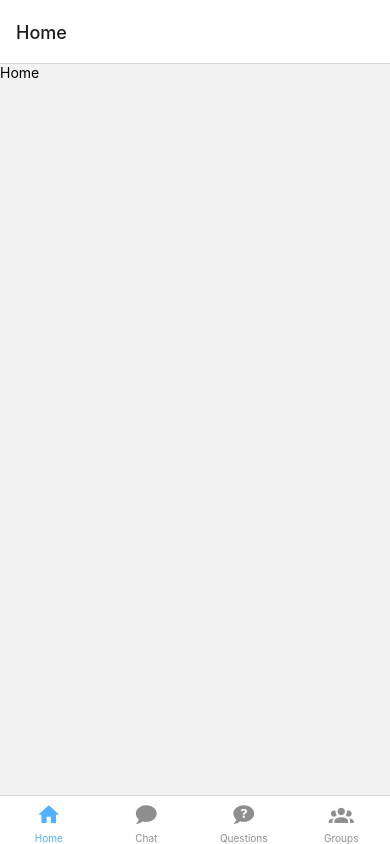
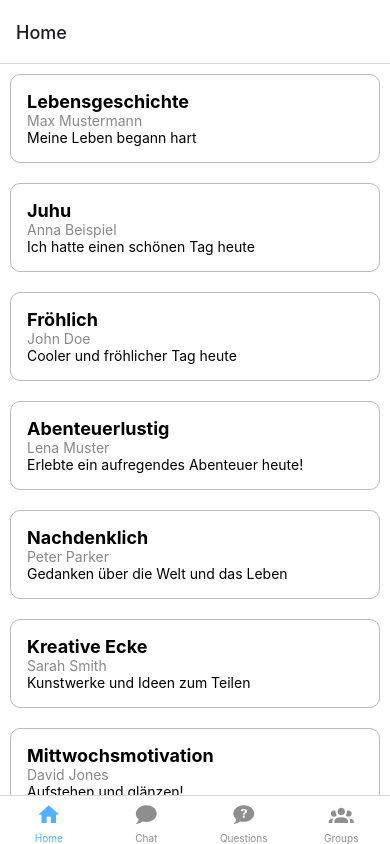
Before and after one commit to simon-metzler/palliative-connect, a React Native app: screen /Home in a window 390 px wide. Built offline with nearby package versions, Linux system fonts and the light colour scheme.

Commit message:
added home tab

```diff
--- a/App.js
+++ b/App.js
@@ -1,4 +1,3 @@
-import { StatusBar } from 'expo-status-bar';
 import { StyleSheet, Text, View } from 'react-native';
 import BottomTabs from './components/bottom-tabs';
 import { NavigationContainer } from '@react-navigation/native';
@@ -7,7 +6,7 @@ const App = () => {
   return (
     <View style={styles.container}>
       <NavigationContainer>
-        <BottomTabs />
+        <BottomTabs  />
       </NavigationContainer>
 
     </View>
--- a/components/bottom-tabs.js
+++ b/components/bottom-tabs.js
@@ -1,3 +1,4 @@
+import  { StyleSheet } from 'react-native';
 import { createBottomTabNavigator } from '@react-navigation/bottom-tabs';
 import MaterialCommunityIcons from 'react-native-vector-icons/MaterialCommunityIcons';
 import Home from '../tabs/home';
@@ -46,6 +47,7 @@ const BottomTabs = () => {
         }}
       />
       <Tab.Screen
+
         name="Groups"
         component={Groups}
         options={{
@@ -59,4 +61,11 @@ const BottomTabs = () => {
   );
 }
 
+
+const styles = StyleSheet.create({
+  tabBar: {
+    marginBottom: 10, // move the tab bar up by 10px
+  },
+});
+
 export default BottomTabs;
--- /dev/null
+++ b/components/post.js
@@ -0,0 +1,33 @@
+import { StyleSheet, View, Text } from 'react-native';
+
+const Post = ( { item } ) => {
+    return (
+        <View style={styles.post}>
+            <Text style={styles.title}>{ item.title }</Text>
+            <Text style={styles.author}>{ item.author }</Text>
+            <Text>{ item.text }</Text>
+        </View>
+    );
+}
+
+
+const styles = StyleSheet.create({
+    post: {
+        padding: 16,
+        margin: 10,
+        borderColor: "#bbb",
+        borderWidth: 1,
+        borderRadius: 10,
+        flexDirection: "column",
+    },
+    title: {
+        fontSize: 18,
+        fontWeight: "bold",
+    },
+    author: {
+        fontSize: 14,
+        color: "#888",
+    },
+})
+
+export default Post;
--- a/tabs/home.js
+++ b/tabs/home.js
@@ -1,11 +1,47 @@
-import { View, Text} from "react-native";
+import { View, Text, StyleSheet, FlatList } from "react-native";
+import { useState } from "react";
+import Post from "../components/post";
 
 const Home = () => {
+
+    const [posts, setPosts] = useState([
+        { title: 'Lebensgeschichte', text: 'Meine Leben begann hart', author: 'Max Mustermann', key: '1' },
+        { title: 'Juhu', text: 'Ich hatte einen schönen Tag heute', author: 'Anna Beispiel', key: '2' },
+        { title: 'Fröhlich', text: 'Cooler und fröhlicher Tag heute', author: 'John Doe', key: '3' },
+        { title: 'Abenteuerlustig', text: 'Erlebte ein aufregendes Abenteuer heute!', author: 'Lena Muster', key: '4' },
+        { title: 'Nachdenklich', text: 'Gedanken über die Welt und das Leben', author: 'Peter Parker', key: '5' },
+        { title: 'Kreative Ecke', text: 'Kunstwerke und Ideen zum Teilen', author: 'Sarah Smith', key: '6' },
+        { title: 'Mittwochsmotivation', text: 'Aufstehen und glänzen!', author: 'David Jones', key: '7' },
+        { title: 'Reisetagebuch', text: 'Entdeckungen und Erlebnisse unterwegs', author: 'Eva Müller', key: '8' },
+        { title: 'Kochen mit Leidenschaft', text: 'Neue Rezepte und kulinarische Experimente', author: 'Michael Meier', key: '9' },
+        { title: 'Musikalische Reise', text: 'Noten und Melodien, die meine Seele berühren', author: 'Julia Johnson', key: '10' },
+        { title: 'Buchbesprechung', text: 'Spannende Lektüre, die ich empfehlen kann', author: 'Robert Brown', key: '11' },
+        { title: 'Sportliche Begeisterung', text: 'Erfolge und Herausforderungen beim Training', author: 'Sophie Schmidt', key: '12' }
+      ]);
+
+
+
     return (
-        <View>
-            <Text>Home</Text>
+        <View style={styles.container}>
+            <FlatList
+              data = {posts}
+              renderItem={({item}) => (
+                <Post item={item}/>
+              )}
+
+            />
+
         </View>
     );
 }
 
+const styles = StyleSheet.create({
+    container: {
+        flex: 1,
+        backgroundColor: '#fff',
+    },
+})
+
+
+
 export default Home;
```
